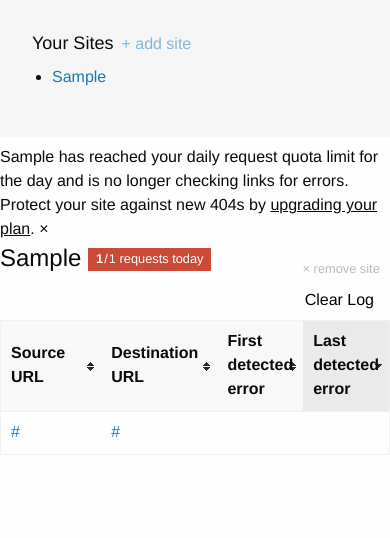
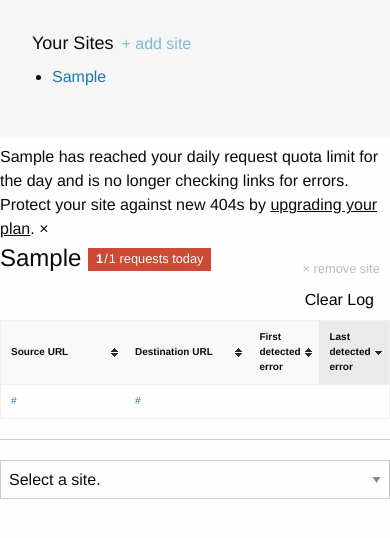
Before and after one commit to liddiard/monitor404, a Django app: a page that uses project/templates/log.html in a window 390 px wide. Shown: the part 203-741 px from the top of the page. Run offline with Django 3.2, Linux system fonts and the light colour scheme; a user stored in the database is signed in; tables that the repository leaves empty hold one stand-in row (values such as "Sample post"); parts of the project's set-up code (start-up, migrations or seed data) failed here and were passed over; some libraries are stand-ins or nearby versions.

Commit message:
made log table and sidebar responsive

```diff
--- a/monitor/static/css/main.css
+++ b/monitor/static/css/main.css
@@ -26,6 +26,9 @@ table.log {
     table.log th.headerSortDown {
       background-image: url(../img/desc.gif);
       background-color: #eaeaea; }
+  @media (max-width: 640px) {
+    table.log th, table.log td {
+      font-size: 10px; } }
 
 form.medium {
   max-width: 300px; }
--- a/monitor/static/sass/main.scss
+++ b/monitor/static/sass/main.scss
@@ -38,6 +38,12 @@ table.log {
         &.headerSortDown {
             background-image: url(../img/desc.gif);
             background-color: #eaeaea;
+        }
+    }
+
+    @media (max-width: 640px) {
+        th, td {
+            font-size: 10px;
         }
     }
 }
--- a/project/templates/base_sidebar.html
+++ b/project/templates/base_sidebar.html
@@ -4,7 +4,7 @@
 
 <div class="fullwidth row">
 
-    <aside class="small-3 large-2 column">
+    <aside class="hide-for-small medium-3 large-2 column">
         <h4 id="your-sites">Your Sites</h4>
         <a class="subtle" href="{% url 'site_add' %}">&plus;&nbsp;add&nbsp;site</a>
         <ul class="side-nav">
@@ -14,7 +14,7 @@
         </ul>
     </aside>
 
-    <div class="primary small-9 large-10 column">
+    <div class="primary small-12 medium-9 large-10 column">
         {% if messages %}
             {% for message in messages %}
                 <div data-alert class="alert-box {{ message.tags }}">
@@ -27,6 +27,16 @@
         {% block primary_content %}{% endblock %}
     </div>
 
+    <div class="column show-for-small-only">
+        <hr/>
+        <select onchange="if (this.value) window.location.href=this.value">
+        {% for s in sites %}
+            <option value="">Select a site.</option>
+            <option value="{% url 'log' s.slug %}">{{ s.host }}</option>
+        {% endfor %}
+        </select>
+    </div>
+
 </div>
 
 {% endblock %}
--- a/project/templates/log.html
+++ b/project/templates/log.html
@@ -16,7 +16,7 @@
     <h1 class="table">{{ site.host }} <span class="quota label {% if site.is_eligible %}secondary{% else %}alert{% endif %}"><strong>{{ site.requests_today|intcomma }}</strong>&#8202;/&#8202;{{ site.max_requests|intcomma }} requests today</span></h1>
 
     <div class="management">
-        <a class="subtle remove-site" href="{% url 'site_remove' site.slug %}">&times; remove site</a>
+        <a class="subtle remove-site" href="{% url 'site_remove' site.slug %}">&times;&nbsp;remove&nbsp;site</a>
         <button class="small log-clear">Clear Log</button>
     </div>
 
```
